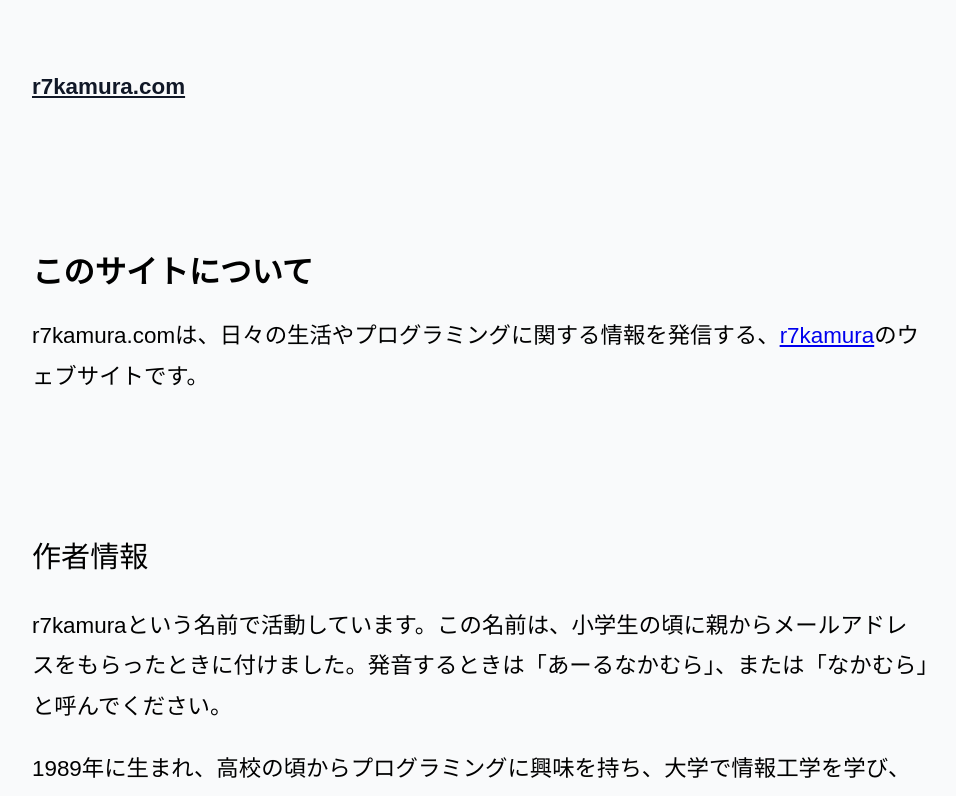
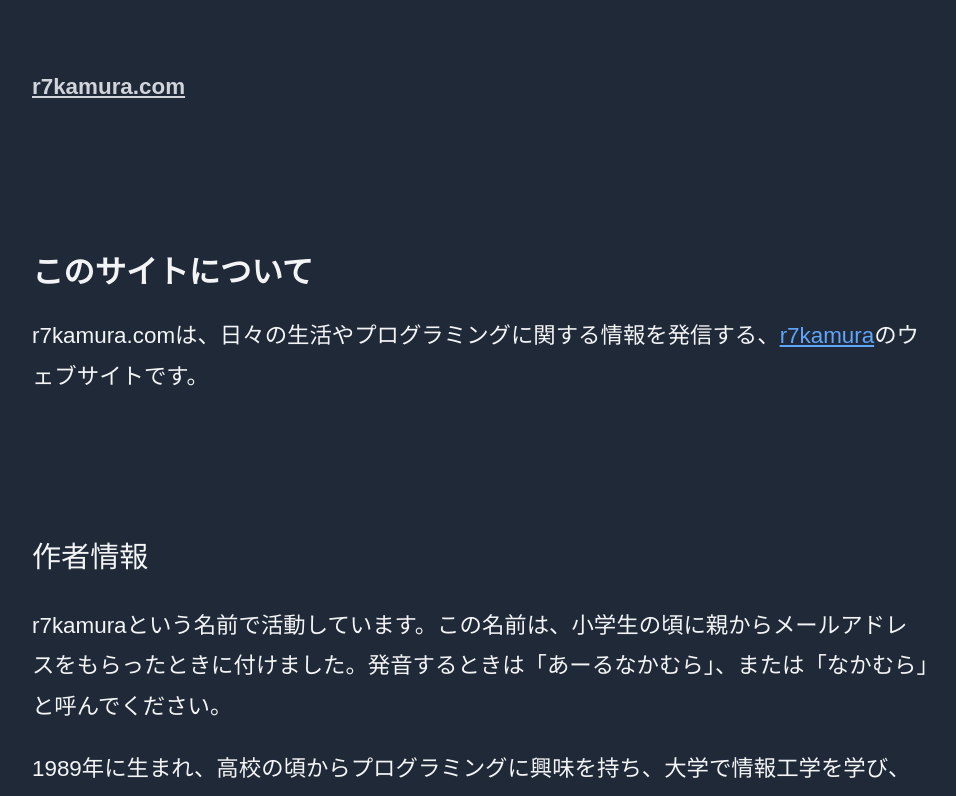
Before and after one commit to r7kamura/r7n, a Next.js app: page /about in a window 1280 px wide. Shown: the top 796 px of the page, without its empty margins (160-1116 px from the left). Built offline with nearby package versions, Linux system fonts and the light colour scheme.

Commit message:
Fall to the dark side

```diff
--- a/components/Layout.tsx
+++ b/components/Layout.tsx
@@ -4,9 +4,9 @@ import { type ReactNode } from "react";
 
 export default function Layout({ children }: { children: ReactNode }) {
   return (
+    <div className="dark">
       <div className="min-h-screen bg-gray-200 dark:bg-gray-900 dark:text-gray-100">
         <Head>
-        <meta name="color-scheme" content="light dark" />
           <link rel="alternate" type="application/rss+xml" href="/feed.xml" />
           <link
             rel="search"
@@ -60,5 +60,6 @@ export default function Layout({ children }: { children: ReactNode }) {
           </nav>
         </footer>
       </div>
+    </div>
   );
 }
--- a/tailwind.config.js
+++ b/tailwind.config.js
@@ -1,5 +1,6 @@
 module.exports = {
   content: ["./components/**/*.tsx", "./pages/**/*.tsx"],
+  darkMode: "class",
   theme: {
     extend: {},
   },
```
Lines whose indentation alone changed are shown as unchanged.
